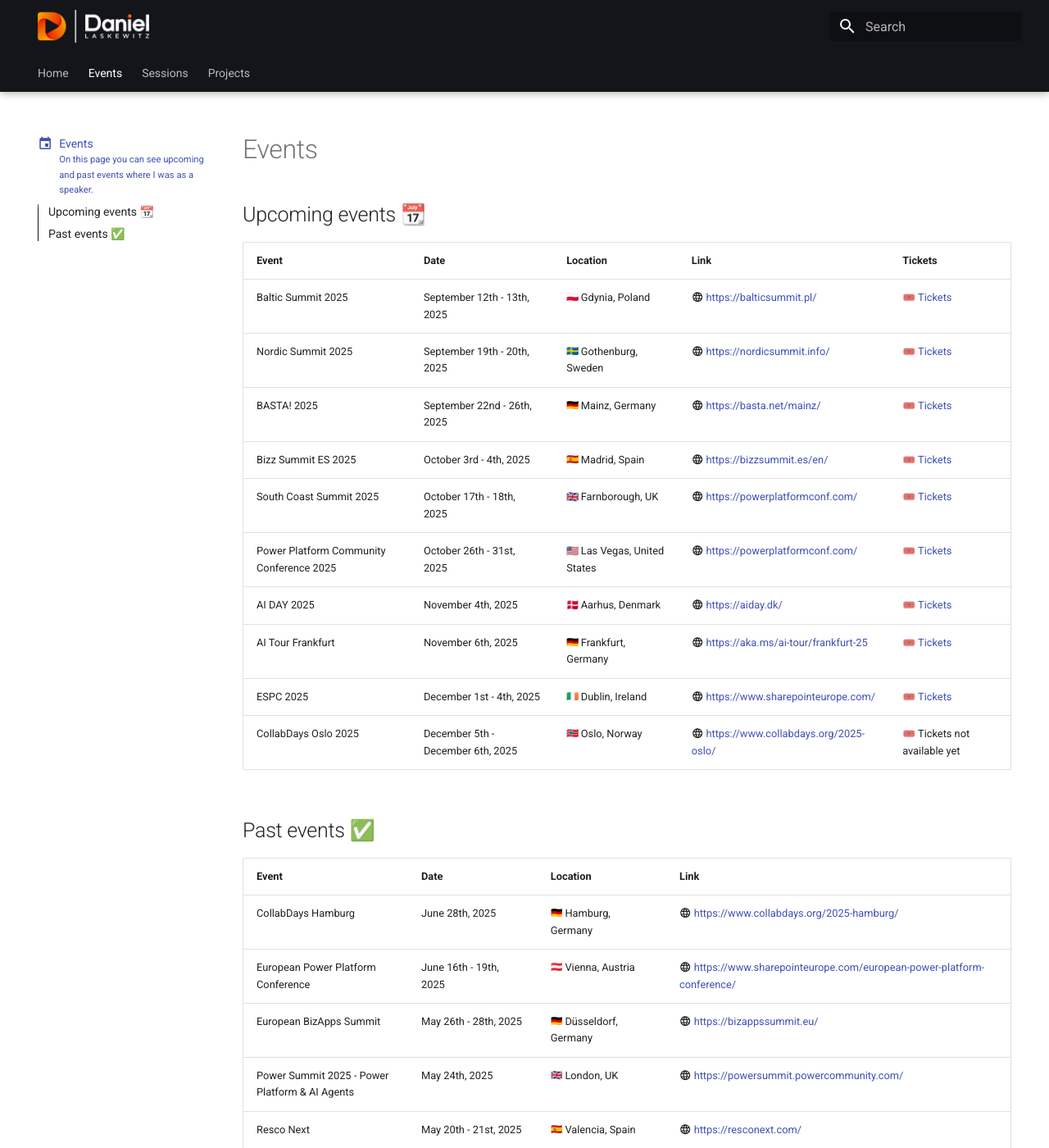
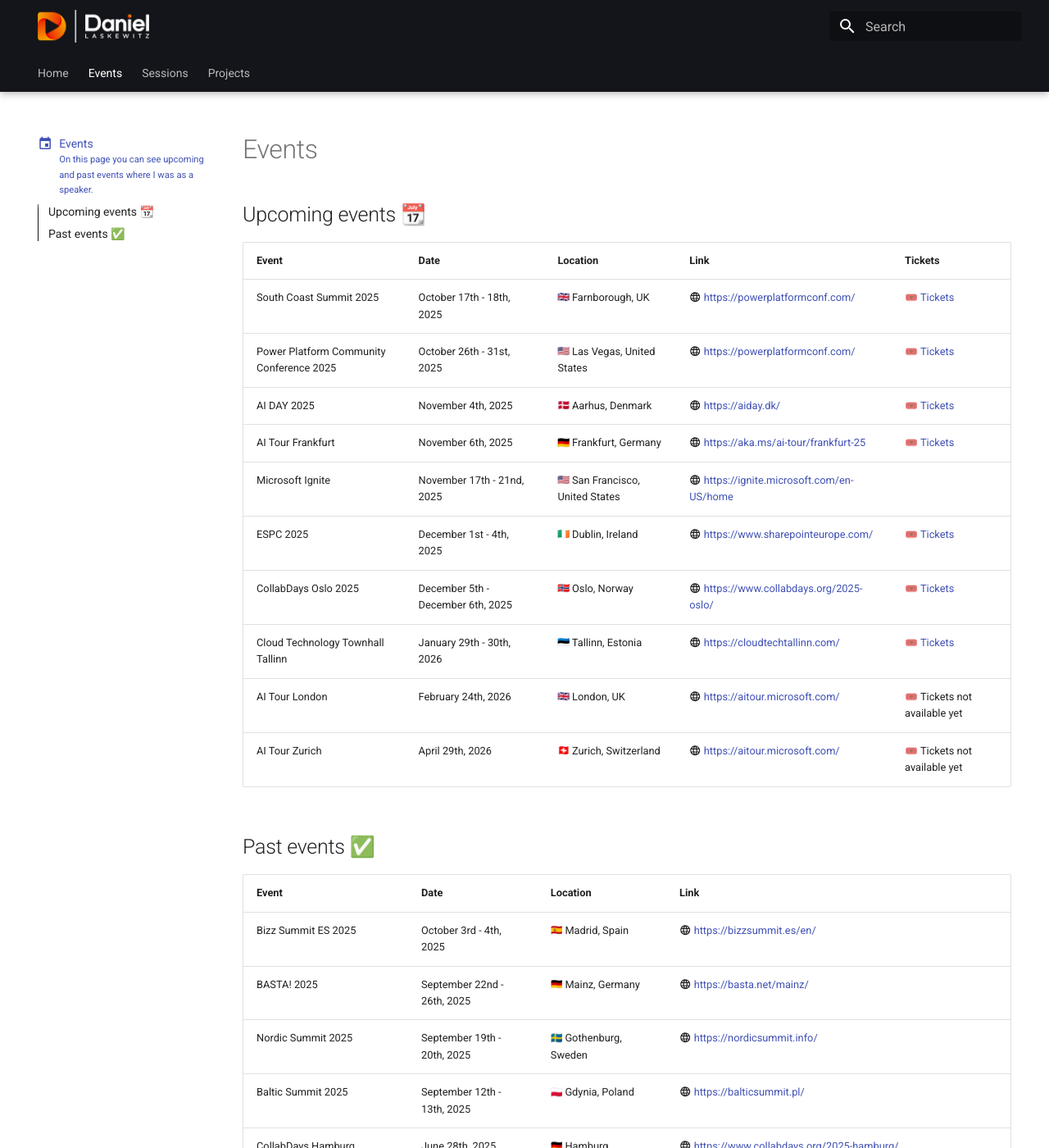
Before and after one commit to Laskewitz/laskewitz.github.io, an MkDocs documentation site: the page built from docs/events.md, in a window 1280 px wide and 1400 px high. Shown: the whole window at 82% size. Built offline with MkDocs 1.6.1 and Material for MkDocs 9.7.7, drawn with Linux system fonts in a browser that asks for light colours; emoji names are drawn with the system emoji font.

Commit message:
Updated conferences

```diff
--- a/docs/events.md
+++ b/docs/events.md
@@ -15,22 +15,26 @@
 
 | Event | Date | Location | Link | Tickets |
 | ----------- | ------------------------------------ | ------------------------------------ | ------------------------------------ | ------------------------------------ |
-| Baltic Summit 2025 | September 12th - 13th, 2025 | :pl: Gdynia, Poland | :material-web: [https://balticsummit.pl/](https://balticsummit.pl/) | 🎟️ [Tickets](https://balticsummit.pl/) |
-| Nordic Summit 2025 | September 19th - 20th, 2025 | :se: Gothenburg, Sweden | :material-web: [https://nordicsummit.info/](https://nordicsummit.info/) | 🎟️ [Tickets](https://nordicsummit.info/tickets/) |
-| BASTA! 2025 | September 22nd - 26th, 2025 | :de: Mainz, Germany | :material-web: [https://basta.net/mainz/](https://basta.net/mainz/) | 🎟️ [Tickets](https://basta.net/mainz/tickets-mainz/?go=ok) |
-| Bizz Summit ES 2025 | October 3rd - 4th, 2025 | :es: Madrid, Spain | :material-web: [https://bizzsummit.es/en/](https://bizzsummit.es/en/) | 🎟️ [Tickets](https://bizzsummit.es/en/) |
 | South Coast Summit 2025 | October 17th - 18th, 2025 | :gb: Farnborough, UK | :material-web: [https://powerplatformconf.com/](https://powerplatformconf.com/) | 🎟️ [Tickets](https://events.justattend.com/events/conference-hub/30432938) |
 | Power Platform Community Conference 2025 | October 26th - 31st, 2025 | :us: Las Vegas, United States | :material-web: [https://powerplatformconf.com/](https://powerplatformconf.com/) | 🎟️ [Tickets](https://powerplatformconf.com/#!/register) |
 | AI DAY 2025 | November 4th, 2025 | :dk: Aarhus, Denmark | :material-web: [https://aiday.dk/](https://aiday.dk/) | 🎟️ [Tickets](https://aiday.dk/billet/) |
 | AI Tour Frankfurt | November 6th, 2025 | :de: Frankfurt, Germany | :material-web: [https://aka.ms/ai-tour/frankfurt-25](https://aka.ms/ai-tour/frankfurt-25) | 🎟️ [Tickets](https://aka.ms/ai-tour/frankfurt-25) |
+| Microsoft Ignite | November 17th - 21nd, 2025 | :us: San Francisco, United States | :material-web: [https://ignite.microsoft.com/en-US/home](https://ignite.microsoft.com/en-US/home) |
 | ESPC 2025 | December 1st - 4th, 2025 | :ie: Dublin, Ireland | :material-web: [https://www.sharepointeurope.com/](https://www.sharepointeurope.com/) | 🎟️ [Tickets](https://www.sharepointeurope.com/pricing/) |
-| CollabDays Oslo 2025 | December 5th - December 6th, 2025 | :no: Oslo, Norway | :material-web: [https://www.collabdays.org/2025-oslo/](https://www.collabdays.org/2025-oslo/) | 🎟️ Tickets not available yet |
+| CollabDays Oslo 2025 | December 5th - December 6th, 2025 | :no: Oslo, Norway | :material-web: [https://www.collabdays.org/2025-oslo/](https://www.collabdays.org/2025-oslo/) | 🎟️ [Tickets](https://www.collabdays.org/2025-oslo/register/) |
+| Cloud Technology Townhall Tallinn | January 29th - 30th, 2026 | :ee: Tallinn, Estonia | :material-web: [https://cloudtechtallinn.com/](https://cloudtechtallinn.com/) | 🎟️ [Tickets](https://cloudtechtallinn.com/) |
+| AI Tour London | February 24th, 2026 | :gb: London, UK | :material-web: [https://aitour.microsoft.com/](https://aitour.microsoft.com/) | 🎟️ Tickets not available yet |
+| AI Tour Zurich | April 29th, 2026 | :ch: Zurich, Switzerland | :material-web: [https://aitour.microsoft.com/](https://aitour.microsoft.com/) | 🎟️ Tickets not available yet |
 <!-- | Name | Date | :nl: | :material-web: [website](website) | 🎟️ [Tickets]() | -->
 
 ## Past events ✅
 
 | Event | Date | Location | Link |
 | ----------- | ------------------------------------ | ------------------------------------ | ------------------------------------ |
+| Bizz Summit ES 2025 | October 3rd - 4th, 2025 | :es: Madrid, Spain | :material-web: [https://bizzsummit.es/en/](https://bizzsummit.es/en/) |
+| BASTA! 2025 | September 22nd - 26th, 2025 | :de: Mainz, Germany | :material-web: [https://basta.net/mainz/](https://basta.net/mainz/) |
+| Nordic Summit 2025 | September 19th - 20th, 2025 | :se: Gothenburg, Sweden | :material-web: [https://nordicsummit.info/](https://nordicsummit.info/) |
+| Baltic Summit 2025 | September 12th - 13th, 2025 | :pl: Gdynia, Poland | :material-web: [https://balticsummit.pl/](https://balticsummit.pl/) |
 | CollabDays Hamburg | June 28th, 2025 | :de: Hamburg, Germany | :material-web: [https://www.collabdays.org/2025-hamburg/](https://www.collabdays.org/2025-hamburg/) |
 | European Power Platform Conference | June 16th - 19th, 2025 | :at: Vienna, Austria | :material-web: [https://www.sharepointeurope.com/european-power-platform-conference/](https://www.sharepointeurope.com/european-power-platform-conference/) |
 | European BizApps Summit | May 26th - 28th, 2025 | :de: Düsseldorf, Germany | :material-web: [https://bizappssummit.eu/](https://bizappssummit.eu/) |
```
